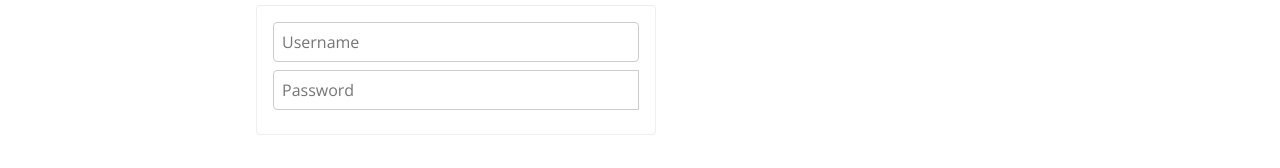
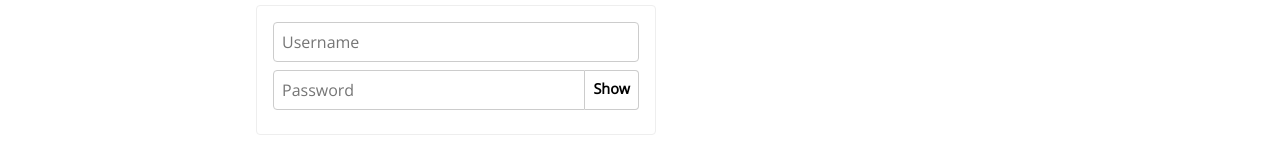
Before and after one commit to Jascha-Biederstedt/styled-components-v5, a React (Create React App) app: page /login in a window 1280 px wide. Shown: the part 143-311 px from the top of the page. Built offline with nearby package versions, Linux system fonts and the light colour scheme.

Commit message:
Implement show / hide toggle functionality

```diff
--- a/src/components/common/PasswordInput.js
+++ b/src/components/common/PasswordInput.js
@@ -1,6 +1,10 @@
 import React, { useState } from 'react';
 import styled from 'styled-components';
 import { Input } from './Input';
+
+const PasswordInputWrapper = styled.div`
+  display: flex;
+`;
 
 const PasswordInputStyled = styled(Input).attrs(() => ({
   type: 'password',
@@ -10,8 +14,35 @@
   border-bottom-right-radius: 0;
 `;
 
+const ToggleButton = styled.div`
+  height: 40px;
+  border: 1px solid #ccc;
+  box-sizing: border-box;
+  font-size: 0.9em;
+  display: flex;
+  padding: 8px;
+  border-left: 0;
+  border-top-right-radius: 4px;
+  border-bottom-right-radius: 4px;
+  background: white;
+  font-weight: bold;
+  cursor: pointer;
+  user-select: none;
+  color: black;
+`;
+
 export const PasswordInput = props => {
   const [showPassword, setShowPassword] = useState(false);
 
-  return <PasswordInputStyled {...props}></PasswordInputStyled>;
+  return (
+    <>
+      <PasswordInputWrapper>
+        <PasswordInputStyled {...props} />
+        <ToggleButton onClick={() => setShowPassword(!showPassword)}>
+          {showPassword ? 'Hide' : 'Show'}
+        </ToggleButton>
+      </PasswordInputWrapper>
+      <div>{showPassword ? props.value : ''}</div>
+    </>
+  );
 };
```
